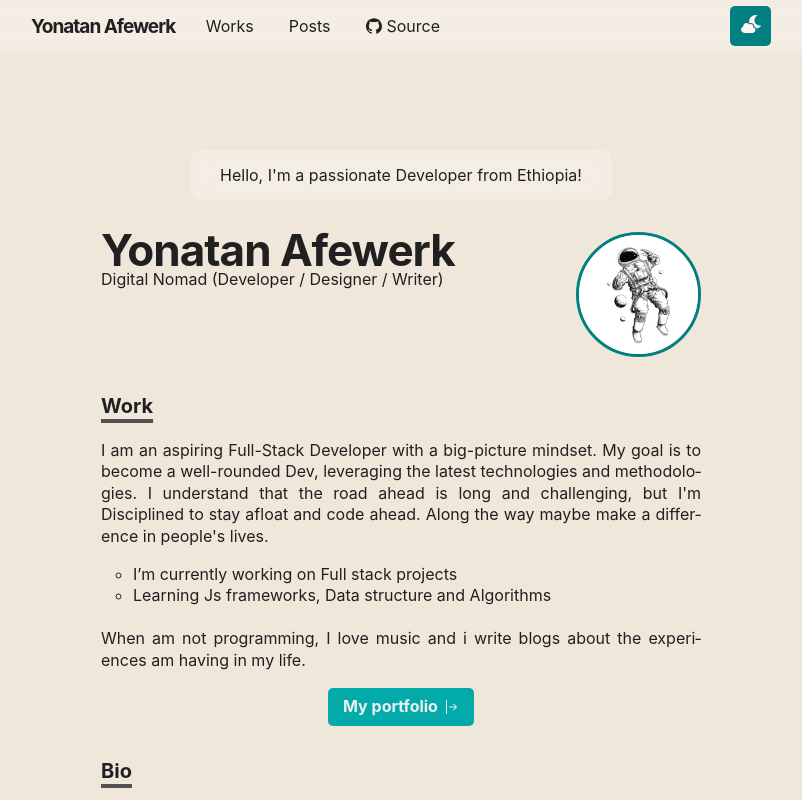
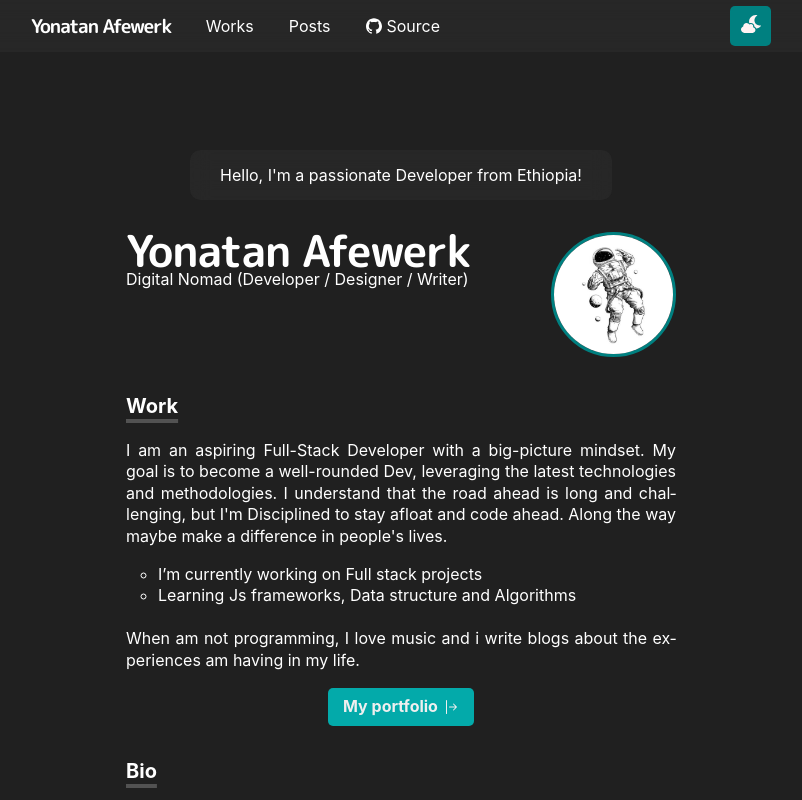
Before and after one commit to Yehonatal/portfolio_v2, a React (Vite) app: page / in a window 1280 px wide. Shown: the top 800 px of the page, without its empty margins (239-1041 px from the left). Built offline with nearby package versions, Linux system fonts and the light colour scheme.

Commit message:
dark theme

```diff
--- a/src/style/header.css
+++ b/src/style/header.css
@@ -4,7 +4,9 @@
     left: 0;
     position: fixed;
     width: 100%;
-    background: rgba(255, 255, 255, 0.25);
+    /* background: rgba(255, 255, 255, 0.25); */
+    background: rgba(62, 62, 62, 0.25);
+
     z-index: 2;
     backdrop-filter: blur(10px);
 }
@@ -24,6 +26,7 @@
 }
 
 .tag {
+    font-family: "M PLUS Rounded 1c", sans-serif;
     width: 25%;
 }
 li svg {
--- a/src/style/hero.css
+++ b/src/style/hero.css
@@ -1,6 +1,6 @@
 .hero {
     margin-top: 150px;
-    max-width: 600px;
+    max-width: 550px;
     width: 100%;
     margin-inline: auto;
 }
@@ -13,7 +13,8 @@
 }
 .glassTag {
     margin-inline: auto;
-    background: rgba(255, 255, 255, 0.25);
+    /* background: rgba(255, 255, 255, 0.25); */
+    background: rgba(62, 62, 62, 0.25);
     backdrop-filter: blur(10px);
     width: fit-content;
     padding: 15px 30px;
@@ -26,6 +27,7 @@
     flex: 1;
     letter-spacing: -1px;
     line-height: 0.85;
+    font-family: "M PLUS Rounded 1c", sans-serif;
 }
 
 .img img {
@@ -42,6 +44,7 @@
     text-decoration-thickness: 4px;
     margin-bottom: 1em;
     font-weight: bold;
+    user-select: none;
 }
 
 .intro_tag:hover {
--- a/src/style/index.css
+++ b/src/style/index.css
@@ -1,9 +1,11 @@
 @charset "utf-8";
+@import url("https://fonts.googleapis.com/css2?family=M+PLUS+Rounded+1c:wght@500;700&display=swap");
 *:where(
         :not(html, iframe, canvas, img, svg, video, audio):not(svg *, symbol *)
     ) {
     all: unset;
     display: revert;
+    scroll-behavior: smooth;
 }
 
 *,
@@ -88,10 +90,10 @@
 body {
     font-family: -apple-system, BlinkMacSystemFont, "Segoe UI", Helvetica, Arial,
         sans-serif, "Apple Color Emoji", "Segoe UI Emoji", "Segoe UI Symbol";
-    transition: all 0.5s ease-in-out;
-    color: #202020;
+    /* color: #202020; */
+    color: white;
     background: rgb(240, 231, 219);
     /* background-color: white; */
-    scroll-behavior: smooth;
+    background-color: #202020;
     padding: 0 20px;
 }
```
